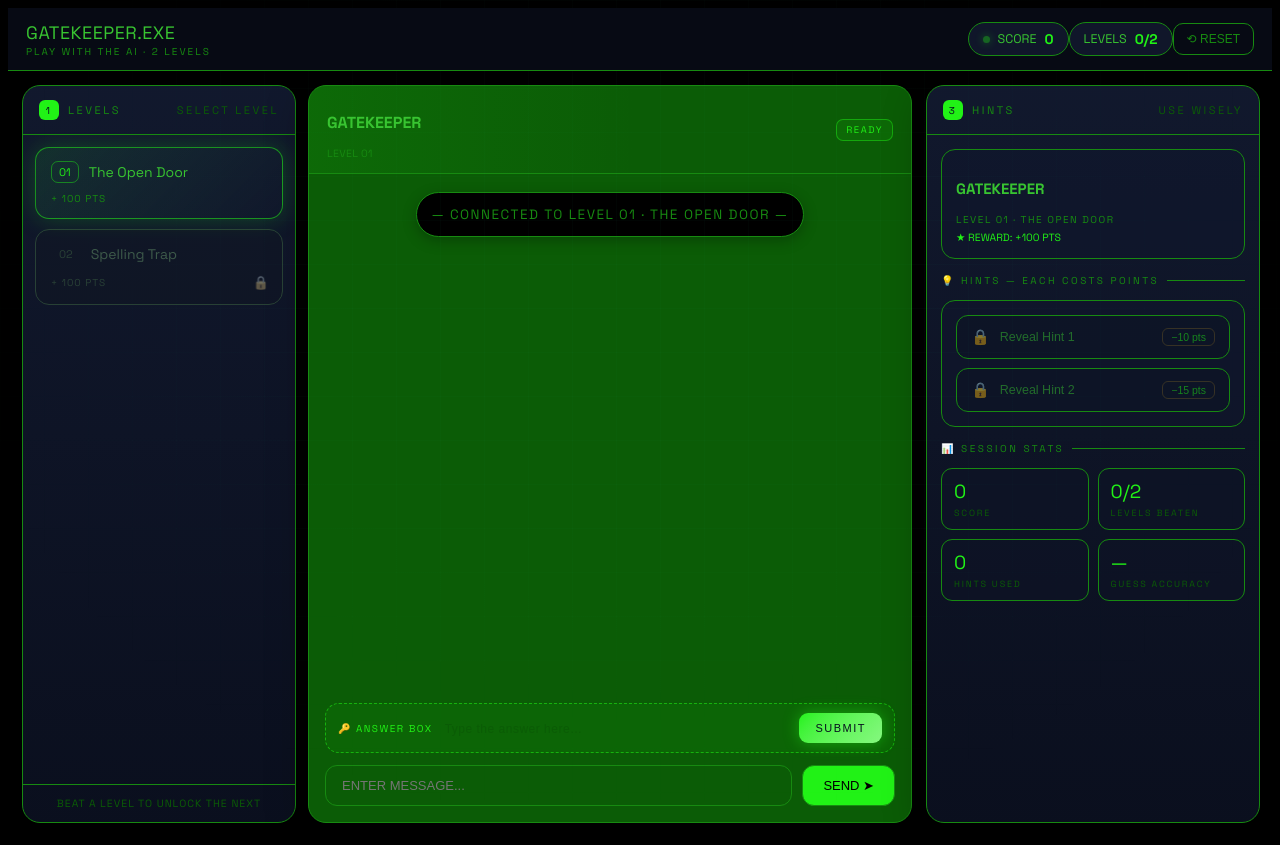
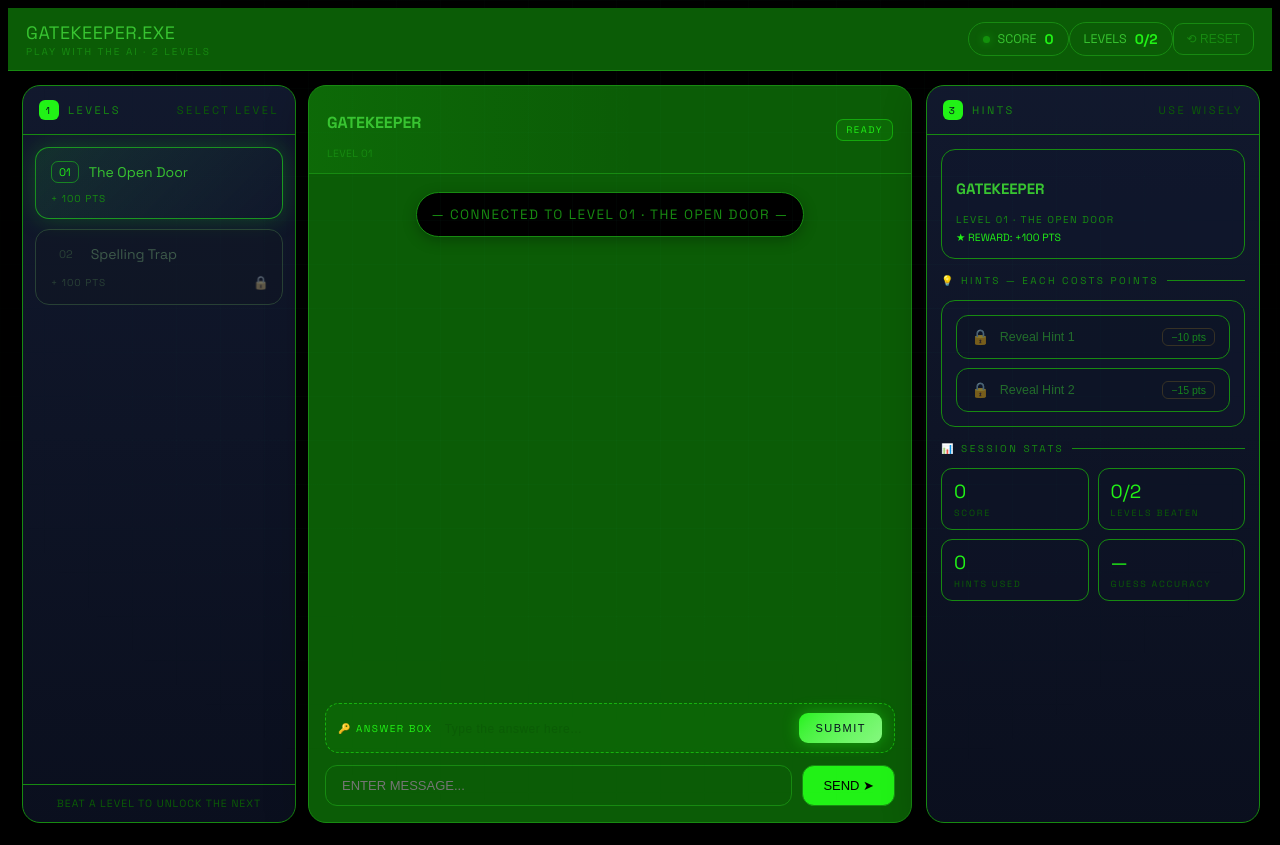
Before and after one commit to RYuK006/Gatekeep.exe, a Next.js app: page / in a window 1280 px wide. Built offline with nearby package versions, Linux system fonts and the light colour scheme.

Commit message:
Update colors in src/app/components/Header.tsx to Matrix green theme

```diff
--- a/src/app/components/Header.tsx
+++ b/src/app/components/Header.tsx
@@ -7,8 +7,8 @@ export default function Header() {
   const { score, completedLevels, resetGame } = useGame();
 
   return (
-    <header className="sticky top-0 z-50 h-[62px] flex items-center gap-4 px-[18px] border-b border-[var(--line)] bg-[rgba(9,13,26,0.78)] backdrop-blur-[14px]">
-      <div className="flex items-center gap-[11px] font-bold text-[18px] tracking-[0.5px]">
+    <header className="sticky top-0 z-50 h-[62px] flex items-center gap-4 px-[18px] border-b border-[var(--line)] bg-[var(--panel)] backdrop-blur-[14px]">
+      <div className="flex items-center gap-[10px] mr-auto font-bold text-[18px] tracking-[0.5px]">
         <div>
           GATEKEEPER.EXE
           <span className="block font-mono text-[10px] text-[var(--dim)] tracking-[2px] font-normal mt-[1px]">
@@ -19,18 +19,18 @@ export default function Header() {
 
       <div className="flex-1" />
 
-      <div className="flex items-center gap-[8px] font-mono text-[12.5px] border border-[var(--line)] rounded-full px-[14px] py-[7px] bg-[rgba(20,28,52,0.7)]">
+      <div className="flex items-center gap-[8px] font-mono text-[12.5px] border border-[var(--line)] rounded-full px-[14px] py-[7px] bg-[var(--panel2)]">
         <span className="w-[7px] h-[7px] rounded-full bg-[var(--green)] shadow-[0_0_8px_var(--green)] animate-[blink_1.6s_infinite]" />
-        SCORE <b className="text-[var(--amber)] text-[14px]">{score}</b>
+        SCORE <b className="text-[var(--cyan)] text-[14px]">{score}</b>
       </div>
 
-      <div className="flex items-center gap-[8px] font-mono text-[12.5px] border border-[var(--line)] rounded-full px-[14px] py-[7px] bg-[rgba(20,28,52,0.7)]">
+      <div className="flex items-center gap-[8px] font-mono text-[12.5px] border border-[var(--line)] rounded-full px-[14px] py-[7px] bg-[var(--panel2)]">
         LEVELS <b className="text-[var(--green)] text-[14px]">{completedLevels.length}/{LEVELS.length}</b>
       </div>
 
       <button
         onClick={resetGame}
-        className="font-mono text-[12px] text-[var(--dim)] bg-transparent border border-[var(--line)] rounded-[10px] px-[13px] py-[8px] cursor-pointer transition duration-200 hover:text-[var(--red)] hover:border-[rgba(251,113,133,0.5)]"
+        className="font-mono text-[12px] text-[var(--dim)] bg-transparent border border-[var(--line)] rounded-[10px] px-[13px] py-[8px] cursor-pointer transition duration-200 hover:text-[var(--red)] hover:border-[var(--red)]"
       >
         ⟲ RESET
       </button>
```
